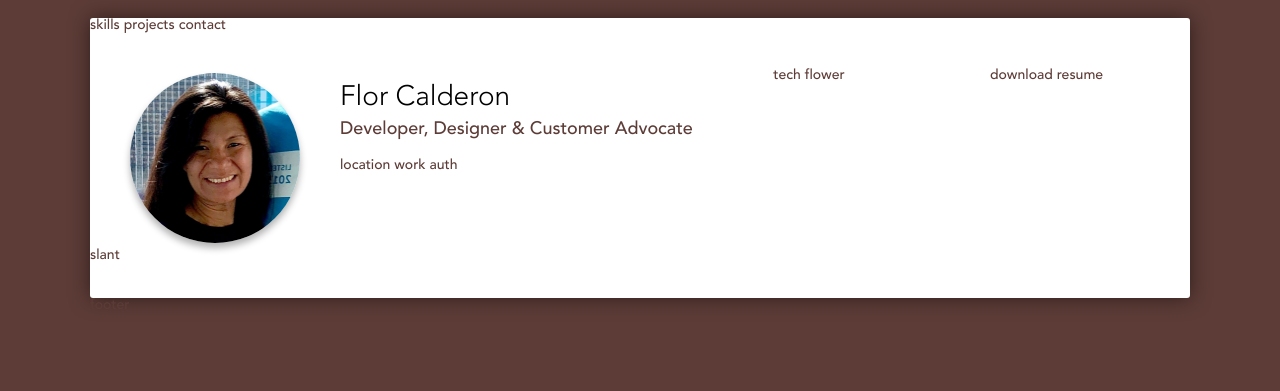
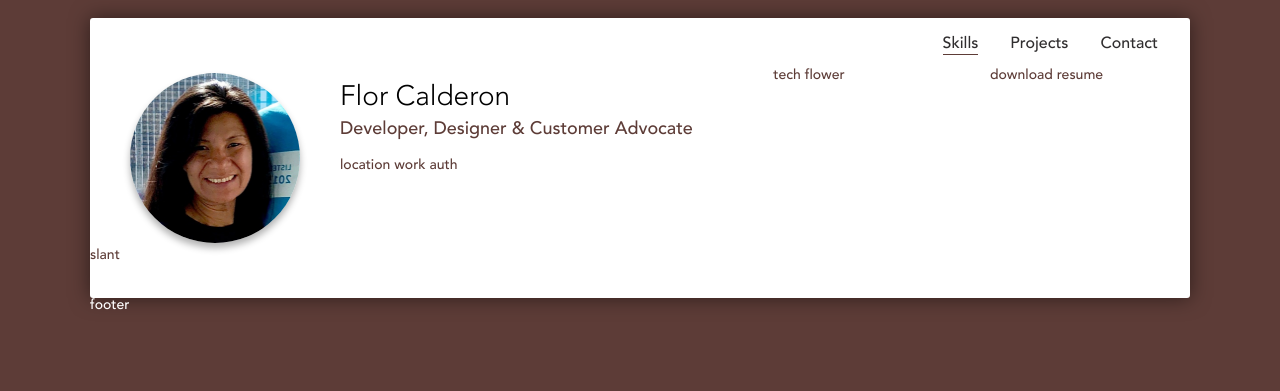
Before and after one commit to FlorCal/FlorCal.github.io, a React app: page / in a window 1280 px wide. Built offline with nearby package versions, Linux system fonts and the light colour scheme.

Commit message:
Menu styling

```diff
--- a/src/Header/index.js
+++ b/src/Header/index.js
@@ -6,7 +6,9 @@ class HeaderComponent extends React.Component {
     return (
       <div className='HeaderComponent'>
         <div className="menu">
-          skills projects contact
+          <a className='skills'>Skills</a>
+          <a className='projects'>Projects</a>
+          <a className='contact'>Contact</a>
         </div>
         <div className="portrait">
           <img src={portrait} />
--- a/src/Header/index.scss
+++ b/src/Header/index.scss
@@ -14,6 +14,18 @@
 
     .menu {
         grid-area: menu;
+        font-size: 16px;
+        text-align: right;
+        align-self: center;
+
+        a {
+            margin-right: 32px;
+            color: #302e2f;
+        }
+
+        .skills {
+            border-bottom: 1px solid #5d3c37;
+        }
     }
 
     .portrait {
--- a/src/app/container.scss
+++ b/src/app/container.scss
@@ -17,4 +17,5 @@
 
 .footer {
     grid-area: footer;
+    color: $cWhite;
 }
```
